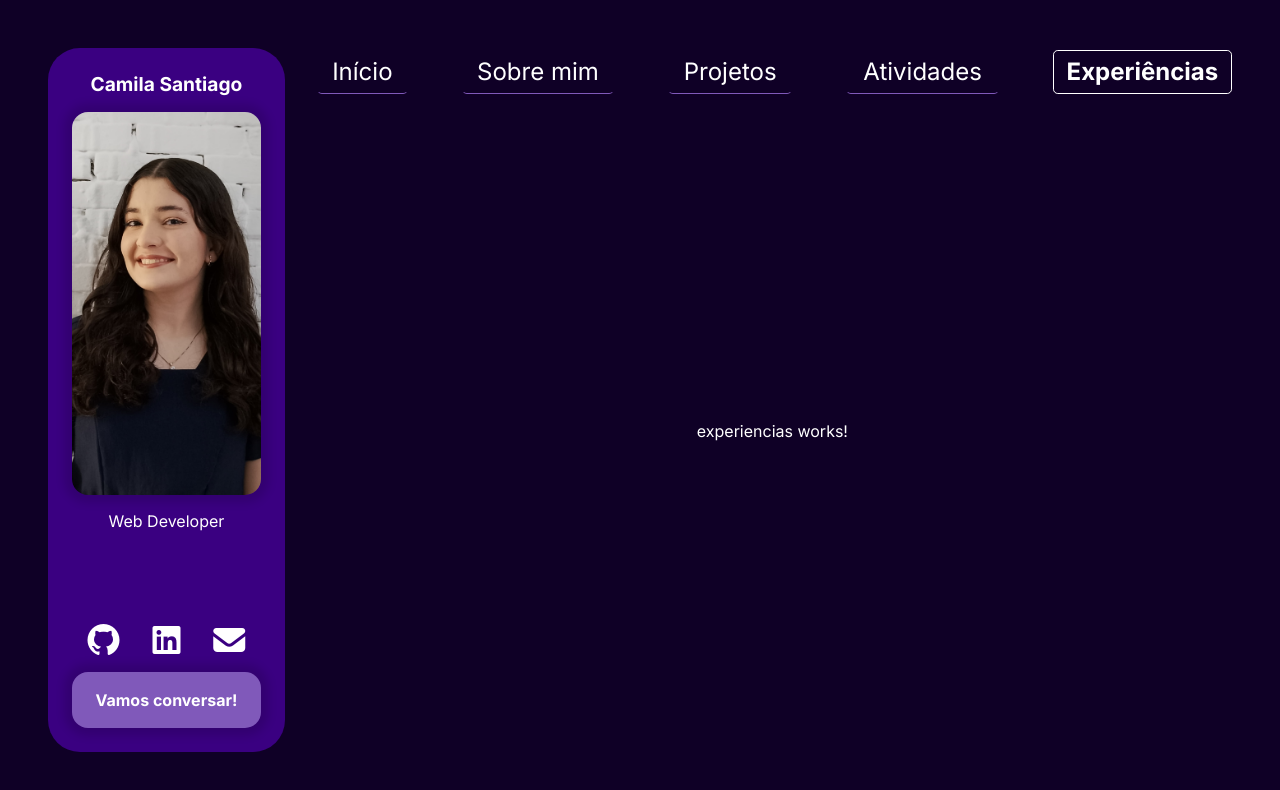
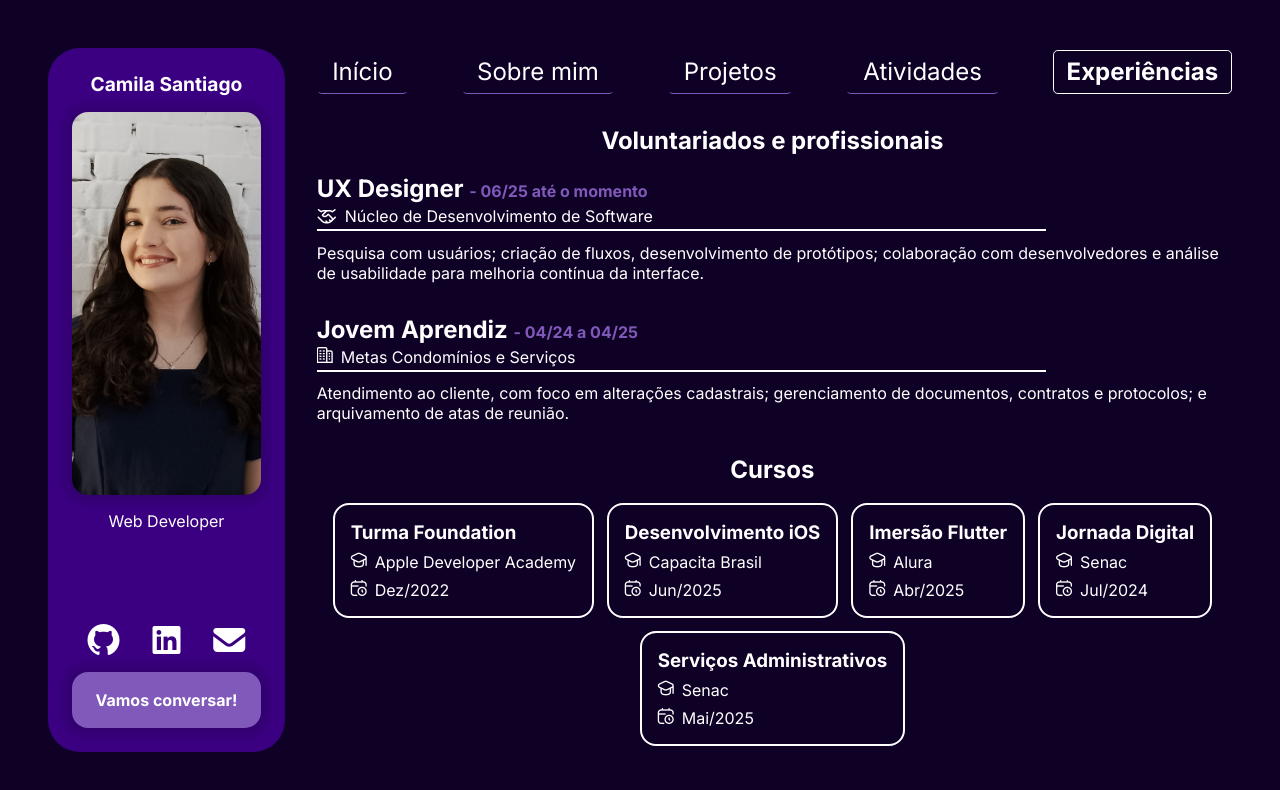
Before and after one commit to Camilay3/portifolio, an Angular app: page /experiencias in a window 1280 px wide. Shown: the top 790 px of the page. Built offline with nearby package versions, Linux system fonts and the light colour scheme.

Commit message:
style (Experiências): Tela de experiências fixed #9 (#3)
Criação do componente com cursos e experiências

```diff
--- a/src/app/pages/experiencias/experiencias.component.css
+++ b/src/app/pages/experiencias/experiencias.component.css
@@ -0,0 +1,85 @@
+:host {
+    display: flex;
+    align-items: center;
+    justify-content: center;
+    flex-direction: column;
+}
+
+.experiencias {
+    margin: 1.2rem auto 2rem auto;
+    display: flex;
+    flex-direction: column;
+    gap: 2rem;
+}
+
+.experiencia h1 span {
+    font-size: 1rem;
+    color: var(--lightPurple);
+    gap: 0.5rem;
+}
+
+.experiencia {
+    display: flex;
+    flex-direction: column;
+    gap: 0.2rem;
+}
+
+.experiencia .empresa i {
+    margin-right: 0.5rem;
+}
+
+.line {
+    width: 80%;
+    height: 2px;
+    background-color: var(--white);
+    margin-bottom: 0.5rem;
+}
+
+.cursos {
+    display: flex;
+    flex-wrap: wrap;
+    justify-content: center;
+    align-items: center;
+    gap: 0.8rem;
+    margin-top: 1.2rem;
+}
+
+.cursos h3, .experiencias h3:nth-child(1) {
+    margin-top: 0;
+}
+
+.curso {
+    border: 2px solid var(--white);
+    border-radius: 1rem;
+    padding: 1rem;
+    width: fit-content;
+    height: fit-content;
+    display: flex;
+    flex-direction: column;
+    gap: 0.5rem;
+}
+
+.curso p {
+    display: flex;
+    gap: 0.5rem;
+}
+
+@media screen and (max-width: 500px) {
+    h1 {
+        font-size: 1.2rem;
+    }
+
+    .experiencia {
+        font-size: 0.8rem;
+    }
+
+    .experiencia h1 span {
+        font-size: 0.8rem;
+    }
+
+    .curso {
+        font-size: 0.5rem;
+        padding: 0.8rem;
+        gap: 0.2rem;
+    }
+}
--- a/src/app/pages/experiencias/experiencias.component.html
+++ b/src/app/pages/experiencias/experiencias.component.html
@@ -1 +1,26 @@
-<p>experiencias works!</p>
+<h1>Voluntariados e profissionais</h1>
+<div class="experiencias">
+    @for (exp of experiencias; track exp) {
+        <div class="experiencia">
+            <h1>{{exp.cargo}} <span>- {{exp.data}}</span></h1>
+            @if (exp.voluntario) {
+                <span class="empresa"><i class="far fa-handshake"></i>{{exp.empresa}}</span>
+            } @else {
+                <span class="empresa"><i class="fi fi-rs-building"></i>{{exp.empresa}}</span>
+            }
+            <div class="line"></div>
+            <p>{{exp.descricao}}</p>
+        </div>
+    }
+</div>
+
+<h1>Cursos</h1>
+<div class="cursos">
+    @for (curso of cursos; track curso) {
+        <div class="curso">
+            <h3>{{curso.nome}}</h3>
+            <p><i class="fi fi-rr-graduation-cap"></i>{{curso.orgao}}</p>
+            <p><i class="fi fi-rr-calendar-clock"></i>{{curso.dataDeConclusao}}</p>
+        </div>
+    }
+</div>
--- a/src/app/pages/experiencias/experiencias.component.ts
+++ b/src/app/pages/experiencias/experiencias.component.ts
@@ -1,4 +1,18 @@
 import { Component } from '@angular/core';
+
+interface Experiencia {
+  cargo: string
+  empresa: string
+  data: string
+  descricao: string
+  voluntario?: boolean
+}
+
+interface Curso {
+  nome: string
+  orgao: string
+  dataDeConclusao: string
+}
 
 @Component({
   selector: 'app-experiencias',
@@ -7,5 +21,49 @@ import { Component } from '@angular/core';
   styleUrl: './experiencias.component.css'
 })
 export class ExperienciasComponent {
+  /* ORGANIZAR POR DATA MAIS RECENTE */
+  experiencias: Experiencia[] = [
+    {
+      cargo: "UX Designer",
+      empresa: "Núcleo de Desenvolvimento de Software",
+      data: "06/25 até o momento",
+      descricao: "Pesquisa com usuários; criação de fluxos, desenvolvimento de protótipos; colaboração com desenvolvedores e análise de usabilidade para melhoria contínua da interface.",
+      voluntario: true
+    },
+    {
+      cargo: "Jovem Aprendiz",
+      empresa: "Metas Condomínios e Serviços",
+      data: "04/24 a 04/25",
+      descricao: "Atendimento ao cliente, com foco em alterações cadastrais; gerenciamento de documentos, contratos e protocolos; e arquivamento de atas de reunião."
+    },
+  ];
 
+  /* ORGANIZAR POR ORDEM MAIS RECENTE: Mês e ano */
+  cursos: Curso[] = [
+    {
+      nome: "Turma Foundation",
+      orgao: "Apple Developer Academy",
+      dataDeConclusao: "Dez/2022"
+    },
+    {
+      nome: "Desenvolvimento iOS",
+      orgao: "Capacita Brasil",
+      dataDeConclusao: "Jun/2025"
+    },
+    {
+      nome: "Imersão Flutter",
+      orgao: "Alura",
+      dataDeConclusao: "Abr/2025"
+    },
+    {
+      nome: "Jornada Digital",
+      orgao: "Senac",
+      dataDeConclusao: "Jul/2024"
+    },
+    {
+      nome: "Serviços Administrativos",
+      orgao: "Senac",
+      dataDeConclusao: "Mai/2025"
+    },
+  ];
 }
```
